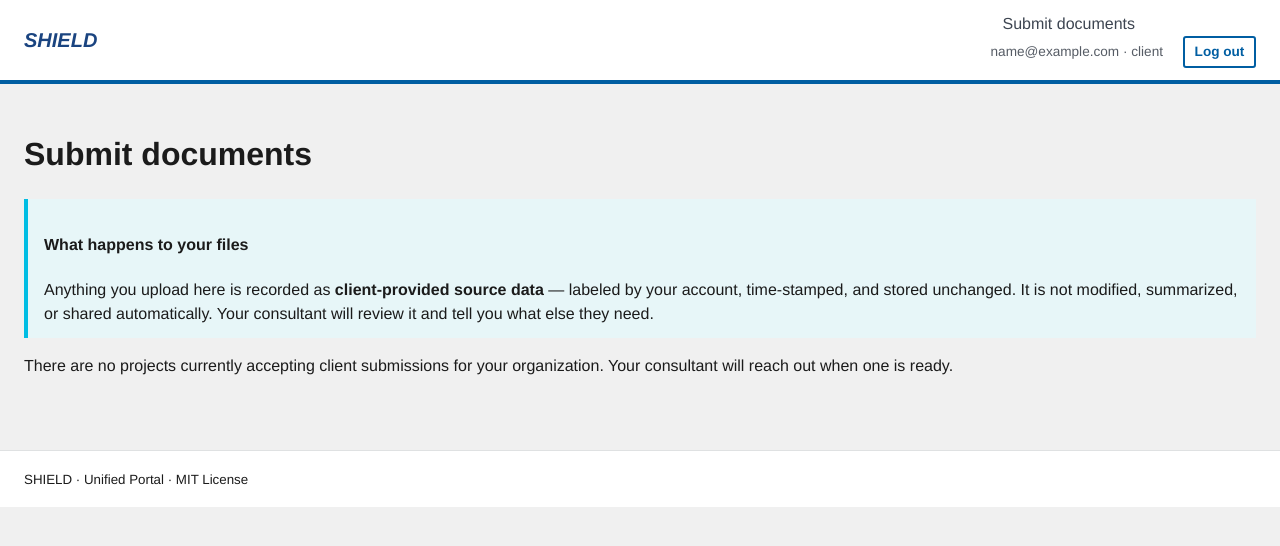
After one commit to gene-png/SHIELD, a Flask app: page /intake/ in a window 1280 px wide. The commit adds this page. Shown: the top 546 px of the page. Run offline with Flask 3, Linux system fonts and the light colour scheme; the visitor is signed in with stand-in values (Sample User, id 1); data that the repository does not hold is empty; some libraries are stand-ins or nearby versions.

Commit message:
v0.6: client intake surface — the 6th page archetype (spec §6.6)
Closes #23 in docs/v1.0-fix-list.md. Tests 13/13.

New blueprint:    shield/spine/intake.py
New template:     shield/templates/intake/index.html
URL prefix:       /intake
Routes:           GET /intake/, POST /intake/project/<id>/upload

The intake surface is a stripped, guided render for CLIENT-role users.
Per spec §6.6:

  - "scoped to the single project the client may submit to" — v0.6
    shows every non-archived project still in an early stage (intake /
    extraction / extraction_review). v1.0 tightens to a per-user Client
    FK once that lands.
  - "states plainly that their files are recorded as client-provided
    source" — top of the page carries a usa-alert that says exactly that.
  - "no repository browsing, no picker, no visibility into the AI lane"
    — see role gate below.
  - "writes only; reads back only confirmation of the client's own
    submission" — the page lists `my_uploads` (current_user's own
    artifacts only) as a read-only confirmation strip; no edit/delete.
  - Uploads go through spine.repository.write_human_artifact with
    stage=intake, so the integrity contract holds.

Role-aware nav (templates/_layout/base.html):
  - CLIENT: only "Submit documents" link
  - ADMIN / REVIEWER: full nav (Clients / P1 / P2 / P3 / Repository)

Role-aware home redirect (shield/__init__.py):
  - CLIENT → /intake
  - else → home.html

Role gate as before_request (shield/__init__.py):
  - CLIENTs are server-side redirected to /intake from any non-intake,
    non-auth, non-static URL. Nav hiding alone is not enough — URL
    typing would otherwise leak the platform workflows.

Co-Authored-By: Claude Opus 4.7 (1M context) <noreply@anthropic.com>

```diff
--- a/shield/__init__.py
+++ b/shield/__init__.py
@@ -8,7 +8,7 @@ from __future__ import annotations
 
 import os
 
-from flask import Flask, redirect, render_template, url_for
+from flask import Flask, redirect, render_template, request, url_for
 from flask_login import current_user, login_required
 
 from .config import Config
@@ -46,9 +46,11 @@ def create_app(config_object: type[Config] = Config) -> Flask:
     from .spine.identity import bp as identity_bp
     from .spine.repository_views import bp as repo_bp
     from .spine.clients import bp as clients_bp
+    from .spine.intake import bp as intake_bp
     app.register_blueprint(identity_bp, url_prefix="/auth")
     app.register_blueprint(repo_bp, url_prefix="/repository")
     app.register_blueprint(clients_bp, url_prefix="/clients")
+    app.register_blueprint(intake_bp, url_prefix="/intake")
 
     # --- Platform Blueprints ---
     from .p1_techdebt import bp as p1_bp
@@ -58,12 +60,42 @@ def create_app(config_object: type[Config] = Config) -> Flask:
     app.register_blueprint(p2_bp, url_prefix="/platform/zero-trust")
     app.register_blueprint(p3_bp, url_prefix="/platform/attack-surface")
 
+    # --- Role gate (spec §6.6) -----------------------------------------
+    # CLIENT-role users see ONLY the intake surface — no repository
+    # browsing, no picker, no AI-lane visibility, no platform workflows.
+    # The nav already hides those links; this server-side gate makes
+    # sure URL-typing doesn't bypass it.
+    from .models import Role as _Role
+    @app.before_request
+    def _restrict_client_to_intake():
+        if not current_user.is_authenticated:
+            return None
+        if current_user.role != _Role.CLIENT:
+            return None
+        path = request.path
+        if (
+            path.startswith("/intake")
+            or path.startswith("/auth")
+            or path.startswith("/static")
+            or path == "/"
+            or path == "/healthz"
+        ):
+            return None
+        return redirect(url_for("intake.index"))
+
     # --- Top-level routes ---
     @app.route("/")
     def home():
-        if current_user.is_authenticated:
-            return render_template("home.html")
-        return redirect(url_for("identity.login"))
+        if not current_user.is_authenticated:
+            return redirect(url_for("identity.login"))
+        # Per spec §6.6, the client intake surface is stripped — no
+        # repository browsing, no picker, no AI-lane visibility. Routing
+        # CLIENT-role users straight to /intake keeps them out of the
+        # admin-flow surface entirely.
+        from .models import Role
+        if current_user.role == Role.CLIENT:
+            return redirect(url_for("intake.index"))
+        return render_template("home.html")
 
     @app.route("/healthz")
     def healthz():
--- /dev/null
+++ b/shield/spine/intake.py
@@ -0,0 +1,101 @@
+"""Client intake surface — the 6th page archetype (spec §6.6).
+
+A stripped, guided render scoped to the projects a client may submit to.
+States plainly that files become client-provided source. No repository
+browsing, no picker, no AI-lane visibility. File upload only, written
+to the human lane with actor=current_user, stage=intake.
+
+Per spec: "writes only; reads back only confirmation of the client's own
+submission". Client users only see their own uploads.
+"""
+from __future__ import annotations
+
+from flask import (
+    Blueprint, abort, flash, redirect, render_template, request, url_for,
+)
+from flask_login import current_user, login_required
+
+from ..extensions import db
+from ..models import Artifact, Origin, Project, Role
+from .audit import log_audit
+from .repository import write_human_artifact
+
+bp = Blueprint("intake", __name__, template_folder="../templates/intake")
+
+
+def _client_visible_projects() -> list[Project]:
+    """Projects a logged-in client may submit to.
+
+    v0.6 scope: we do not yet have a per-user Client association in the
+    model, so a CLIENT-role user sees every non-archived project that is
+    still in an intake-friendly stage. v1.0 will tighten this to a
+    Client FK on User. ADMIN/REVIEWER see all (intake surface is rarely
+    relevant to them, but useful for testing).
+    """
+    q = (
+        db.session.query(Project)
+        .filter_by(archived=False)
+        .order_by(Project.created_at.desc())
+    )
+    # Limit to projects in early stages — the intake surface is for
+    # ingestion, not for browsing finalized engagements.
+    open_stages = ("intake", "extraction", "extraction_review")
+    return [p for p in q if p.stage in open_stages or p.stage is None]
+
+
+@bp.route("/")
+@login_required
+def index():
+    projects = _client_visible_projects()
+    # Show the client only their own uploaded artifacts (writes-only feel,
+    # confirmation surface only).
+    my_uploads = (
+        db.session.query(Artifact)
+        .filter_by(actor_id=current_user.id, origin=Origin.HUMAN_INPUT)
+        .order_by(Artifact.created_at.desc())
+        .limit(10)
+        .all()
+    )
+    return render_template(
+        "intake/index.html",
+        projects=projects,
+        my_uploads=my_uploads,
+    )
+
+
+@bp.route("/project/<project_id>/upload", methods=["POST"])
+@login_required
+def upload(project_id: str):
+    project = db.session.get(Project, project_id)
+    if project is None or project.archived:
+        abort(404)
+
+    f = request.files.get("file")
+    title = (request.form.get("title") or (f.filename if f else "")).strip() or "Untitled"
+    if not f or not f.filename:
+        flash("Pick a file to upload.", "error")
+        return redirect(url_for("intake.index"))
+
+    art = write_human_artifact(
+        project=project,
+        stage="intake",
+        title=title,
+        file_stream=f.stream,
+        filename=f.filename,
+        mime_type=f.mimetype,
+        actor=current_user,
+    )
+    log_audit(
+        "intake.upload",
+        actor=current_user,
+        target_type="artifact", target_id=art.id,
+        project_id=project.id, client_id=project.client_id,
+        details={
+            "stage": "intake",
+            "filename": f.filename,
+            "size_bytes": art.size_bytes,
+            "actor_role": current_user.role.value,
+        },
+    )
+    flash(f"Uploaded {f.filename} for {project.client.name} / {project.name}.", "info")
+    return redirect(url_for("intake.index"))
--- a/shield/templates/_layout/base.html
+++ b/shield/templates/_layout/base.html
@@ -20,7 +20,16 @@
         </div>
       </div>
       <nav aria-label="Primary navigation" class="usa-nav">
+        {# Role-aware nav. Per spec §6.6, the client intake surface is
+           stripped: clients see ONLY "Submit documents", never the
+           platform-level nav, never the repository. Admin and reviewer
+           see the full nav. #}
         <ul class="usa-nav__primary usa-accordion">
+          {% if current_user.is_authenticated and current_user.role.value == 'client' %}
+            <li class="usa-nav__primary-item">
+              <a href="{{ url_for('intake.index') }}" class="usa-nav__link"><span>Submit documents</span></a>
+            </li>
+          {% else %}
             <li class="usa-nav__primary-item">
               <a href="{{ url_for('clients.index') }}" class="usa-nav__link"><span>Clients</span></a>
             </li>
@@ -36,6 +45,7 @@
             <li class="usa-nav__primary-item">
               <a href="{{ url_for('repository.browse') }}" class="usa-nav__link"><span>Repository</span></a>
             </li>
+          {% endif %}
         </ul>
         <div class="usa-nav__secondary">
           {% if current_user.is_authenticated %}
--- /dev/null
+++ b/shield/templates/intake/index.html
@@ -0,0 +1,74 @@
+{% extends "_layout/base.html" %}
+{% block title %}Submit documents · SHIELD{% endblock %}
+{% block content %}
+<h1>Submit documents</h1>
+
+<div class="usa-alert usa-alert--info">
+  <div class="usa-alert__body">
+    <h4 class="usa-alert__heading">What happens to your files</h4>
+    <p class="usa-alert__text">
+      Anything you upload here is recorded as <strong>client-provided
+      source data</strong> — labeled by your account, time-stamped, and
+      stored unchanged. It is not modified, summarized, or shared
+      automatically. Your consultant will review it and tell you what
+      else they need.
+    </p>
+  </div>
+</div>
+
+{% if not projects %}
+  <p class="usa-prose">
+    There are no projects currently accepting client submissions for
+    your organization. Your consultant will reach out when one is ready.
+  </p>
+{% endif %}
+
+{% for project in projects %}
+  <section class="shield-intake__project usa-card" style="margin:1rem 0;padding:1rem;border:1px solid #dfe1e2;">
+    <h2>{{ project.client.name }} — {{ project.name }}</h2>
+    <p class="usa-hint">
+      Stage: <strong>{{ project.stage }}</strong>
+      &middot; Platform: <code>{{ project.platform.value.replace('_', ' ') }}</code>
+    </p>
+
+    <form method="POST"
+          action="{{ url_for('intake.upload', project_id=project.id) }}"
+          enctype="multipart/form-data"
+          class="usa-form">
+      <input type="hidden" name="csrf_token" value="{{ csrf_token() }}">
+
+      <label class="usa-label" for="title-{{ project.id }}">Title (optional)</label>
+      <input class="usa-input" id="title-{{ project.id }}" name="title"
+             type="text" placeholder="e.g. Software inventory 2026">
+
+      <label class="usa-label" for="file-{{ project.id }}">File</label>
+      <input class="usa-file-input" id="file-{{ project.id }}" name="file"
+             type="file" required>
+
+      <button class="usa-button" type="submit">Upload as client-provided source</button>
+    </form>
+  </section>
+{% endfor %}
+
+{% if my_uploads %}
+  <h2>Your recent uploads</h2>
+  <p class="usa-hint">
+    Read-only confirmation of what you have submitted. You cannot edit
+    or delete uploads from here — contact your consultant if something
+    is wrong.
+  </p>
+  <table class="usa-table">
+    <thead><tr><th>Title</th><th>Filename</th><th>Project</th><th>When</th></tr></thead>
+    <tbody>
+      {% for a in my_uploads %}
+        <tr>
+          <td>{{ a.title }}</td>
+          <td><code>{{ a.filename or '—' }}</code></td>
+          <td>{{ a.project.name if a.project else '—' }}</td>
+          <td>{{ a.created_at.strftime('%Y-%m-%d %H:%M') }}</td>
+        </tr>
+      {% endfor %}
+    </tbody>
+  </table>
+{% endif %}
+{% endblock %}
```
Lines whose indentation alone changed are shown as unchanged.
